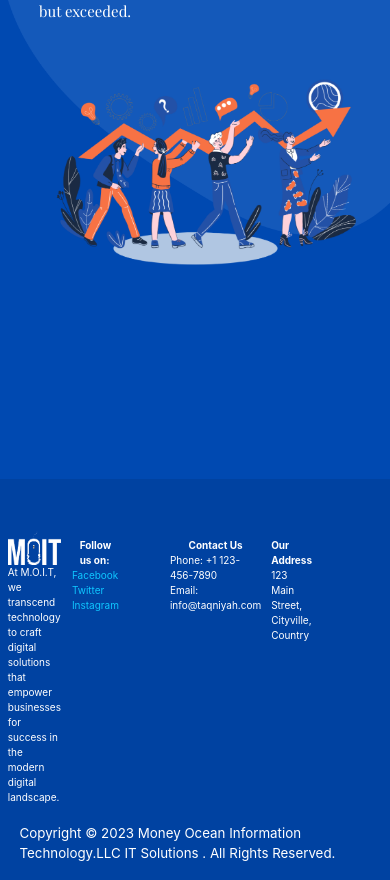
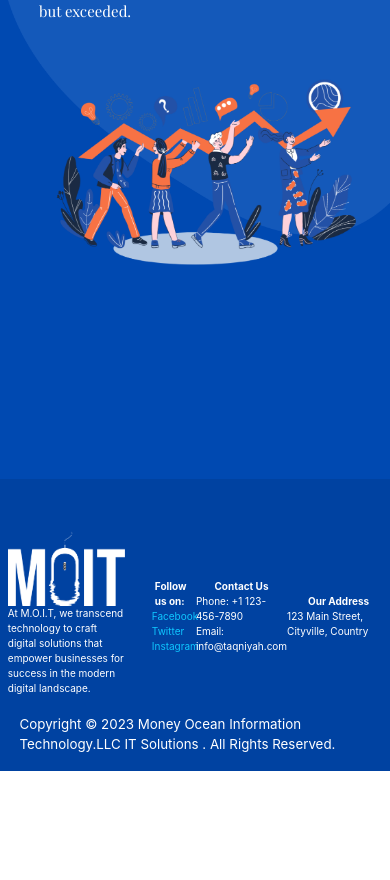
Before and after one commit to swayamzinzuwadia/moitllc, a React (Create React App) app: page / in a window 390 px wide. Shown: the part 6544-7424 px from the top of the page. After the commit the page ends 7315 px from the top, so only its background shows below. Built offline with nearby package versions, Linux system fonts and the light colour scheme.

Commit message:
last edit

```diff
--- a/src/components/footer3.css
+++ b/src/components/footer3.css
@@ -52,14 +52,14 @@
     align-items: center;
     justify-content: center;
 }
-.contact-info{
+.contact-info-2{
   margin-top: 10%;
   display: flex;
   flex-direction: column;
   align-items: center;
   justify-content: center;
 }
-.address{
+.address-2{
     margin-top: 10%;
     display: flex;
     flex-direction: column;
@@ -76,29 +76,43 @@
     flex-direction: row;
     padding-top: 20px;
     justify-content: space-between;
-    align-items:flex-start;
+    align-items:center;
     font-size: x-small;
   }
   .about-moit{
     max-width: 30%;
     margin-left: 2%;
+    display: flex;
+    align-items: center;
+    justify-content: center;
   }
   .moit-para{
     justify-content: flex-start;
+    display: flex;
+    align-items: center;
+    justify-content: center;
   }
-  .social-media-about{
-    padding-left: 30px;
+  .social-media-about-2{
+    display: flex;
+    align-items: center;
+    justify-content: center;
   }
-  .social-media li{
+  .social-media-about-2 li{
     text-decoration: none;
     font-style: none;
   }
-  .contact-info{
-    padding-left: 70px;
+  .contact-info-2{
+    /* padding-left: 70px; */
+    display: flex;
+    align-items: center;
+    justify-content: center;
   }
-  .address{
-    padding-left: 15px;
-    padding-right: 80px;
+  .address-2{
+    /* padding-left: 15px; */
+    /* padding-right: 80px; */
+    display: flex;
+    align-items: center;
+    justify-content: center;
   }
   .Copyright{
       margin-top: 5%;
--- a/src/components/footer3.jsx
+++ b/src/components/footer3.jsx
@@ -1,6 +1,6 @@
 import React from 'react';
 import logo from '../assets/Moit-logo.png'
-import './footer3.css'
+import './footer3.css';
 const Footer3=()=>{
     return(
         <div className='footer3-main'>
@@ -40,7 +40,7 @@ const Footer3=()=>{
                 </div>
 
                 {/* Contact Information */}
-                <div className="contact-info">
+                <div className="contact-info-2">
                     <h2 className='font-bold'>Contact Us</h2>
                     <p>Phone: +1 123-456-7890</p>
                     <p>Email: info@taqniyah.com</p>
@@ -48,7 +48,7 @@ const Footer3=()=>{
                 </div>
 
                 {/* Address */}
-                <div className="address">
+                <div className="address-2">
                     <h2 className='font-bold'>Our Address</h2>
                     <p>123 Main Street, Cityville, Country</p>
                 </div>
--- a/src/pages/Content.css
+++ b/src/pages/Content.css
@@ -79,9 +79,13 @@ margin-right: 5%;
     min-width: 100%;
     display: flex;
     flex-direction: column;
+    overflow-x: hidden;
+    height: auto;
   }
   .heading-section{
     margin-top: 4rem;
+    max-height: 50vh;
+    min-height: 30vh;
   }
 
 .paragraph-imgsec{
@@ -89,7 +93,8 @@ margin-right: 5%;
 }
 
   .custom-image{
-    max-width: 50%;
+    min-width: 10rem ;
+    max-height: 20rem;
   }
   .imp-sub{
     margin-left: 0%;
--- a/src/pages/contact.css
+++ b/src/pages/contact.css
@@ -1,29 +1,31 @@
 @import url('https://fonts.googleapis.com/css2?family=Cormorant&family=Playfair+Display&family=Raleway&display=swap');
 
 
-.heading-section{
+.heading-section-2{
     background-image: url("../assets/bg-page-header.jpg");
     min-width: 100%;
-    height: 40vh;
+    max-height: 40vh;
     display: flex;
     flex-direction: column;
     justify-content: center;
     align-items: center;
     background-repeat: no-repeat;
     background-size: cover;
+    background-position: center;
     font-weight: 900;
-}
-.heading{
+  }
+  .heading-2{
     font-weight: 700;
     font-size: 3rem;
-}
+  }
 
-.home-link{
+  .home-link-2{
     font-weight: 300;
-}
-.home-text{
+  }
+  .home-text-2{
     color: #0039e4 !important;
-}
+  }
+
 
 /* Contact Page whole layout */
 .contact-main{
@@ -153,15 +155,17 @@
         align-items: center;
         height: 150vh;
     }
-    .heading-section{
-        background-image: url("../assets/bg-page-header.jpg");
+    .heading-section-2{
+        /* background-image: url("../assets/bg-page-header.jpg"); */
         min-width: 100%;
-        height: 20vh;
-        display: flex;
+        max-height: 50vh;
+        min-height: 30vh;
+        margin-top: 4rem;
+        /* display: flex;
         flex-direction: column;
         justify-content: center;
         align-items: center;
-        background-size: contain;
+        background-size: contain; */
     }
     .map-main{
         display: flex;
--- a/src/pages/contact.jsx
+++ b/src/pages/contact.jsx
@@ -30,10 +30,10 @@ function Contact() {
         <div className="navbar w-full">
               <Navbar2/>
           </div>
-        <div className="heading-section">
-          <p className="heading">Contact Us</p>
-          <p className="home-link" onClick={goToHome}>
-            <a href='/' onClick={goToHome} className='home-text'>Home</a> &gt; Contact Us
+        <div className="heading-section-2">
+          <p className="heading-2">Contact Us</p>
+          <p className="home-link-2" onClick={goToHome}>
+            <a href='/' onClick={goToHome} className='home-text-2'>Home</a> &gt; Contact Us
           </p>
         </div>
       <div className="contact-submain">
--- a/src/pages/homepage.css
+++ b/src/pages/homepage.css
@@ -33,6 +33,7 @@
 
 .section1-main3-div{
   display: flex;
+  justify-content: center;
   flex-direction: row;
   margin-top: 2.5rem;
 }
```
